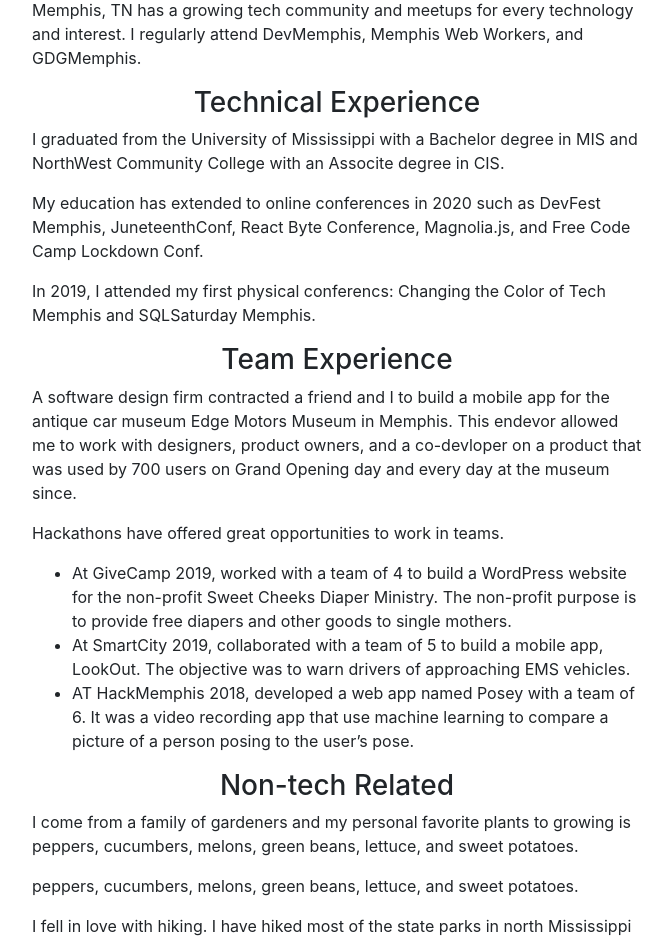
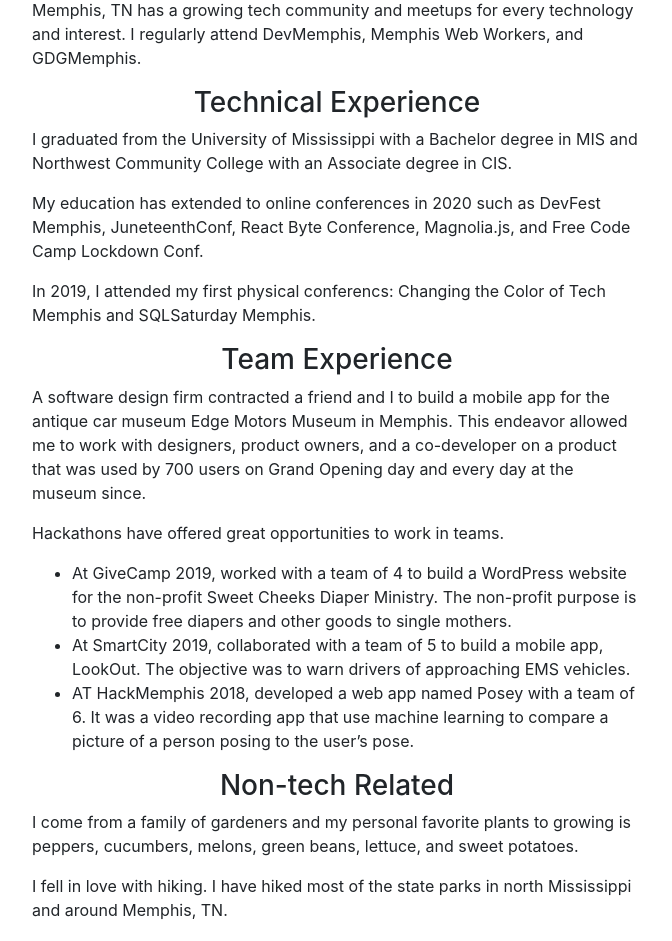
Before and after one commit to jcsmileyjr/Portfolio-v3, a React (Create React App) app in the folder portfolio/: page /about in a window 1280 px wide. Shown: the part 520-1461 px from the top of the page, without its empty margins (303-975 px from the left). Built offline with nearby package versions, Linux system fonts and the light colour scheme.

Commit message:
Grammar Fixes on About page

```diff
--- a/portfolio/src/pages/about/About.js
+++ b/portfolio/src/pages/about/About.js
@@ -37,7 +37,7 @@ const About = () => {
             <h3 className="page-title">Technical Experience</h3>
             <p>
               I graduated from the University of Mississippi with a Bachelor
-              degree in MIS and NorthWest Community College with an Associte
+              degree in MIS and Northwest Community College with an Associate
               degree in CIS.
             </p>
             <p>
@@ -54,11 +54,11 @@ const About = () => {
           <section>
             <h3 className="page-title">Team Experience</h3>
             <p>
-              A software design firm contracted a friend and I to build a mobile
-              app for the antique car museum Edge Motors Museum in Memphis. This
-              endevor allowed me to work with designers, product owners, and a
-              co-devloper on a product that was used by 700 users on Grand
-              Opening day and every day at the museum since.
+            A software design firm contracted a friend and I to build a mobile
+app for the antique car museum Edge Motors Museum in Memphis. This
+endeavor allowed me to work with designers, product owners, and a
+co-developer on a product that was used by 700 users on Grand
+Opening day and every day at the museum since.
             </p>
             <p>Hackathons have offered great opportunities to work in teams.</p>
             <ul>
@@ -88,10 +88,6 @@ const About = () => {
               and sweet potatoes.
             </p>
             <p>
-              peppers, cucumbers, melons, green beans, lettuce, and sweet
-              potatoes.
-            </p>
-            <p>
               I fell in love with hiking. I have hiked most of the state parks
               in north Mississippi and around Memphis, TN.
             </p>
```
